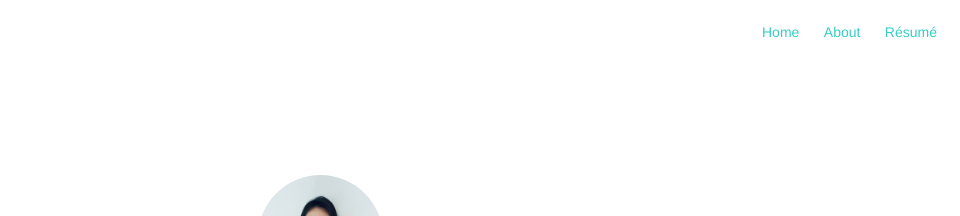
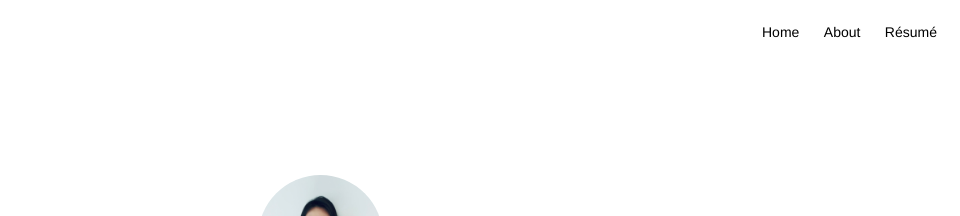
Before and after one commit to soyoungpark/soyoungpark.github.io, a Jekyll site: the page built from blog/index.html, in a window 1280 px wide. Shown: the top 216 px of the page, without its empty margins (320-1280 px from the left). Built offline with Jekyll 4.4.1, drawn with Linux system fonts in a browser that asks for light colours.

Commit message:
Update variables.sass

```diff
--- a/_sass/base/variables.sass
+++ b/_sass/base/variables.sass
@@ -4,7 +4,7 @@ $fontMonospace: "Consolas", Liberation Mono, Menlo, Courier, monospace
 $alpha: black
 $beta: black
 $gama: black
-$delta: #37ccc6
+$delta: black
 $epsilon: #ededed
 
 $mobile: "only screen and (max-width: 400px)"
```
